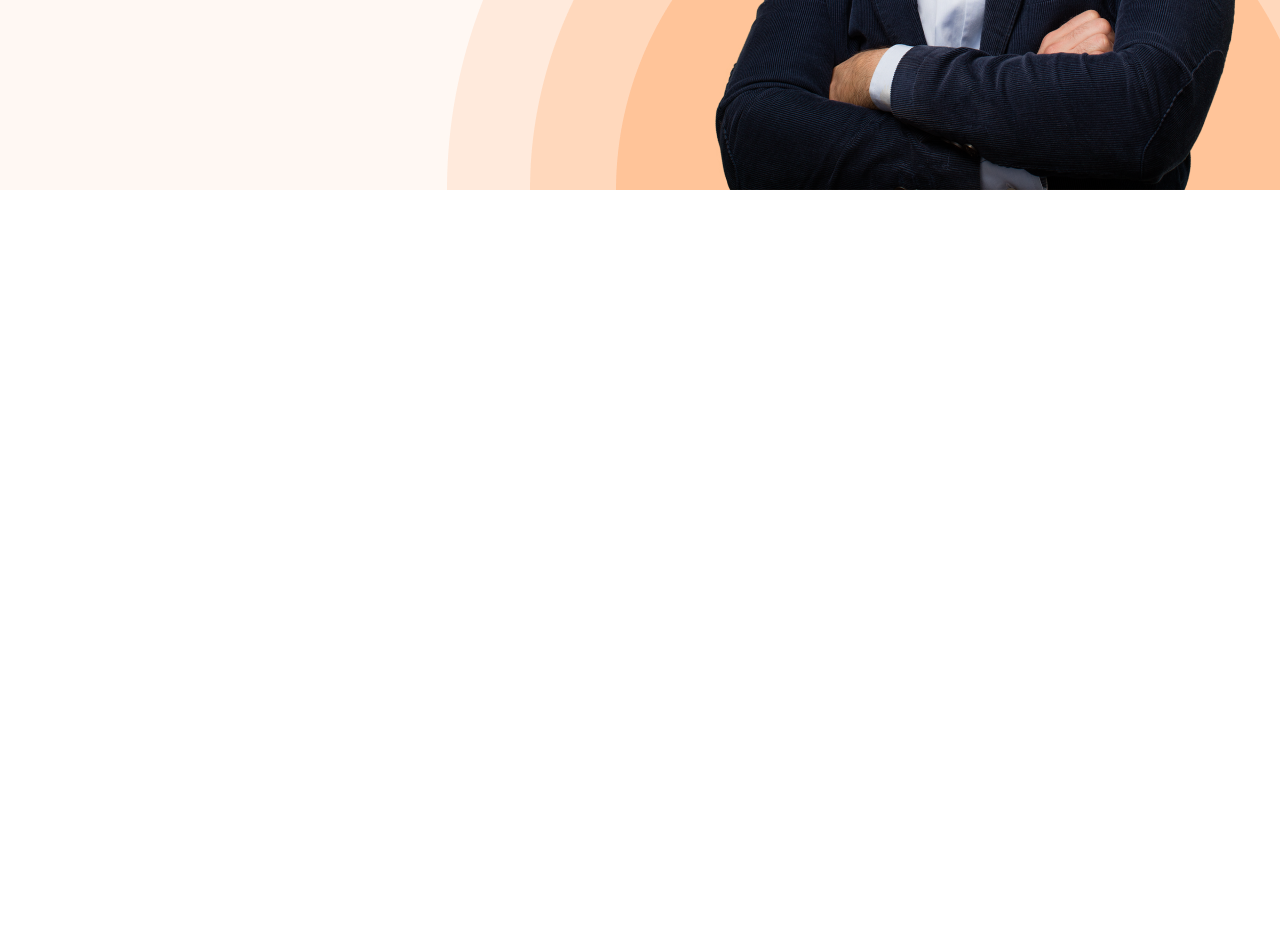
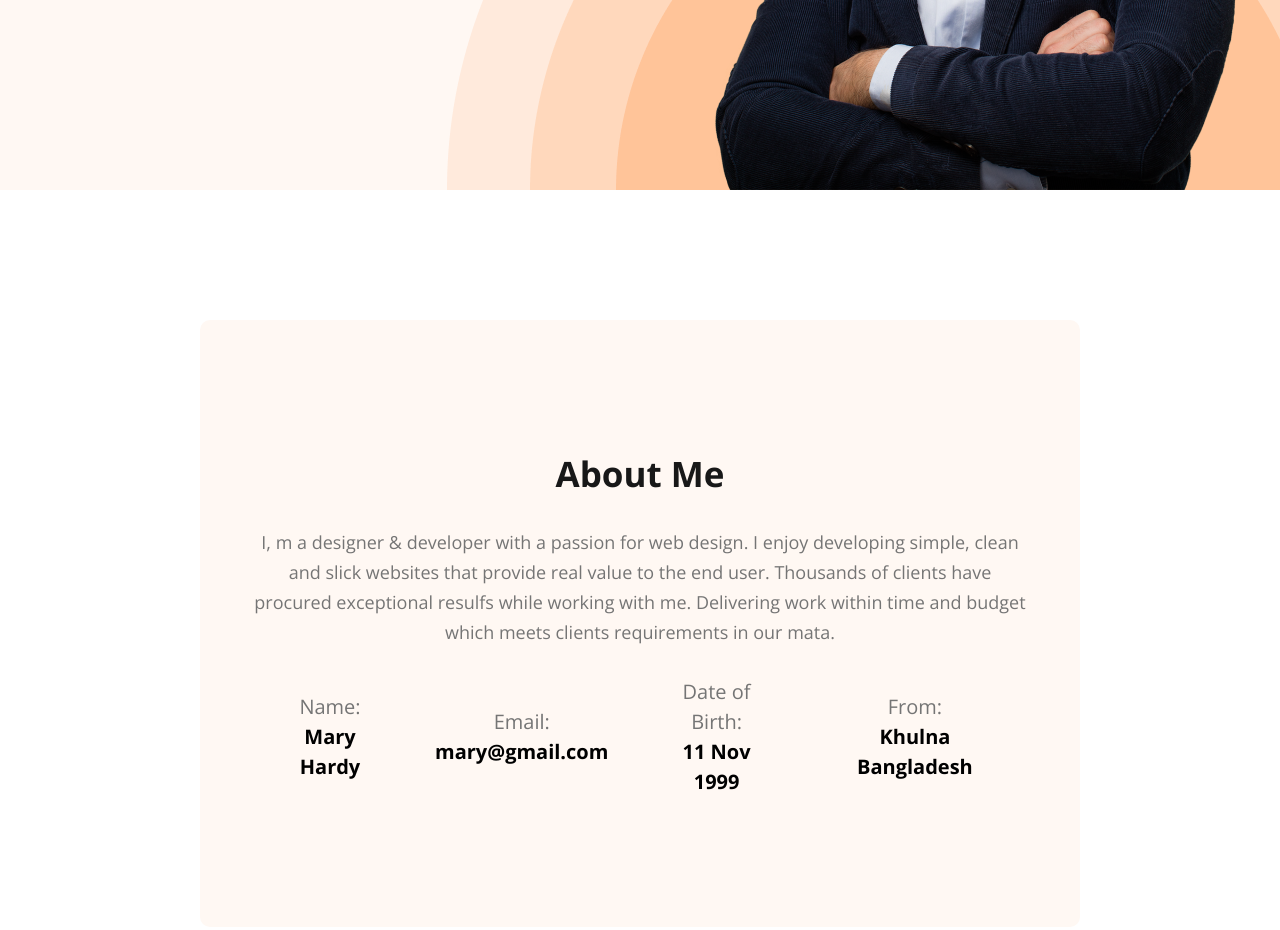
Before and after one commit to roushan-sheik/portfolio, a website: page index.html in a window 1280 px wide. Shown: the part 617-1547 px from the top of the page. Before the commit the page ends 807 px from the top, so only its background shows below. Drawn offline with nearby package versions, Linux system fonts and the light colour scheme.

Commit message:
About section added

```diff
--- a/index.html
+++ b/index.html
@@ -14,6 +14,7 @@
 
 <body>
   <header class="header">
+    <!-- navigation  -->
     <nav class="nav">
       <h2 class="nav_title">M<span class="primary">a</span>ry</h2>
       <ul>
@@ -22,6 +23,7 @@
         <li><a href="#"><button class="btn-primary btn">Hire Me</button></a></li>
       </ul>
     </nav>
+    <!-- banner home  -->
     <div class="banner">
       <div class="banner-content">
         <h3>Hi I am</h3>
@@ -42,7 +44,37 @@
       <img src="./images/hardy.png">
     </div>
   </header>
-	<main></main>
+  <main>
+    <!-- About section -->
+    <section class="about">
+      <div class="about_parent">
+        <h2>About Me</h2>
+        <p>I, m a designer & developer with a passion for web design. I enjoy developing simple, clean and slick
+          websites that
+          provide real value to the end user. Thousands of clients have procured exceptional resulfs while
+          working with me.
+          Delivering work within time and budget which meets clients requirements in our mata.</p>
+        <div class="info_box">
+          <div>
+            <span>Name:</span>
+            <strong>Mary Hardy</strong>
+          </div>
+          <div>
+            <span>Email:</span>
+            <strong>mary@gmail.com</strong>
+          </div>
+          <div>
+            <span>Date of Birth:</span>
+            <strong>11 Nov 1999</strong>
+          </div>
+          <div>
+            <span>From:</span>
+            <strong>Khulna Bangladesh</strong>
+          </div>
+        </div>
+      </div>
+    </section>
+  </main>
   <footer></footer>
 </body>
 
--- a/style.css
+++ b/style.css
@@ -10,6 +10,7 @@ body {
 .primary {
   color: #fd6e0a;
 }
+/* ================ Banner Start ====================  */
 /* nav related styles styles */
 nav {
   display: flex;
@@ -109,3 +110,54 @@ nav {
   width: 570px;
   height: 680px;
 }
+/* ================ Banner End ====================  */
+
+/* ================ About Section Start ==================  */
+main {
+  margin: 130px 200px;
+}
+.about {
+  border-radius: 10px;
+  background: #fff8f3;
+  padding: 130px 50px;
+}
+.about_parent {
+  display: flex;
+  justify-content: center;
+  flex-direction: column;
+  align-items: center;
+}
+.about_parent > h2 {
+  color: #181818;
+  font-weight: bold;
+  font-size: 35px;
+}
+.about_parent > p {
+  font-size: 18px;
+  color: #757575;
+  line-height: 30px;
+  text-align: center;
+  margin: 30px 0;
+}
+.info_box {
+  display: flex;
+  justify-content: space-evenly;
+  align-items: center;
+}
+.info_box div {
+  display: flex;
+  flex-direction: column;
+  padding: 0 25px;
+  text-align: center;
+}
+.info_box div span {
+  color: #757575;
+  font-size: 20px;
+  line-height: 30px;
+  display: block;
+}
+.info_box > div strong {
+  font-size: 20px;
+  line-height: 30px;
+}
+/* ================ About Section End ==================  */
```
Lines whose indentation alone changed are shown as unchanged.
